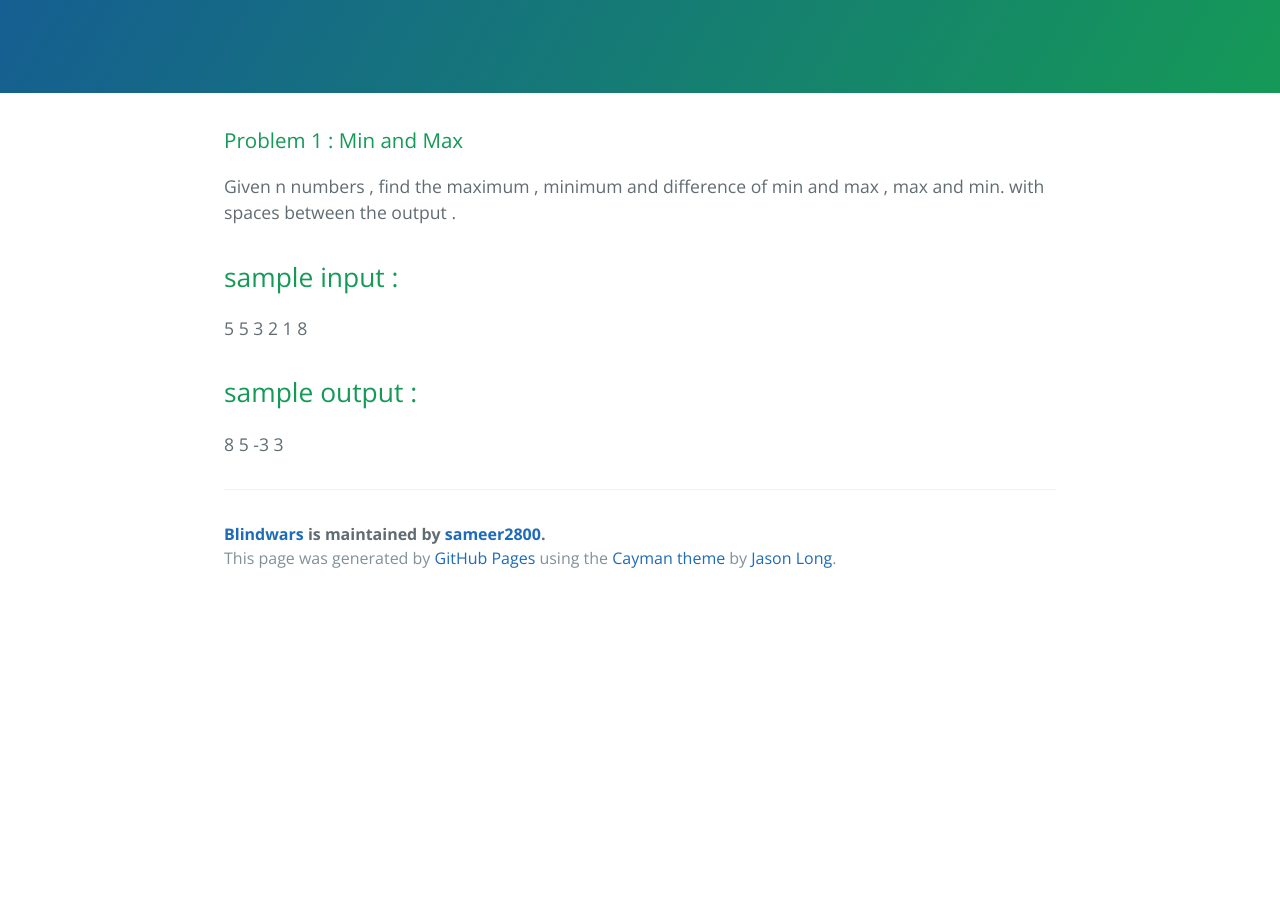
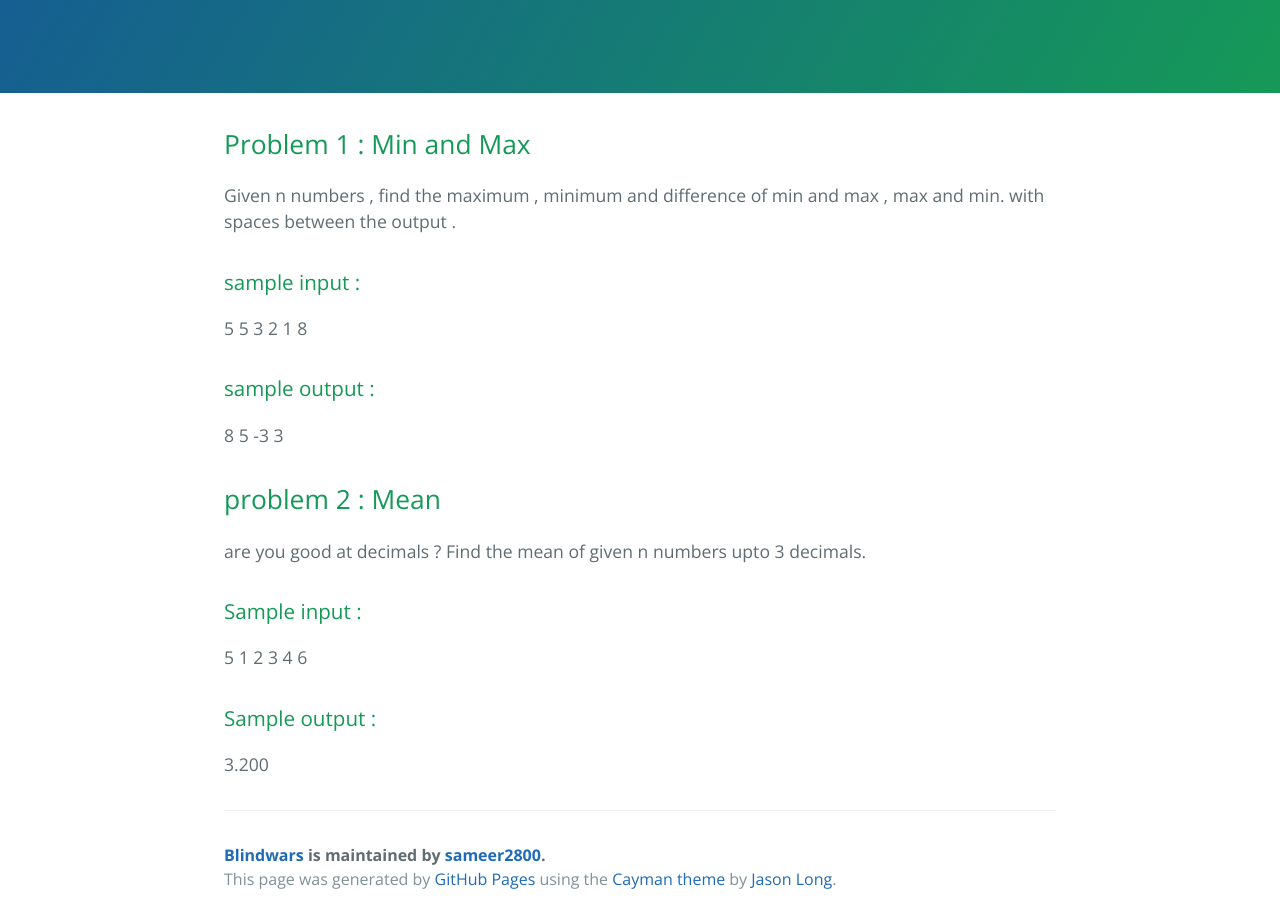
Before and after one commit to sameer2800/blindwars, a plain HTML site: page index.html in a window 1280 px wide. Shown: the part 290-1213 px from the top of the page. Before the commit the page ends 892 px from the top, so only its background shows below. Drawn offline with nearby package versions, Linux system fonts and the light colour scheme.

Commit message:
Create gh-pages branch via GitHub

```diff
--- a/index.html
+++ b/index.html
@@ -19,22 +19,39 @@
     </section>
 
     <section class="main-content">
-      <h3>
-<a id="problem-1--min-and-max" class="anchor" href="#problem-1--min-and-max" aria-hidden="true"><span aria-hidden="true" class="octicon octicon-link"></span></a>Problem 1 : Min and Max</h3>
+      <h2>
+<a id="problem-1--min-and-max" class="anchor" href="#problem-1--min-and-max" aria-hidden="true"><span aria-hidden="true" class="octicon octicon-link"></span></a>Problem 1 : Min and Max</h2>
 
 <p>Given n numbers , find the maximum , minimum and difference of min and max , max and min.
 with spaces between the output .</p>
 
-<h2>
-<a id="sample-input-" class="anchor" href="#sample-input-" aria-hidden="true"><span aria-hidden="true" class="octicon octicon-link"></span></a>sample input :</h2>
+<h3>
+<a id="sample-input-" class="anchor" href="#sample-input-" aria-hidden="true"><span aria-hidden="true" class="octicon octicon-link"></span></a>sample input :</h3>
 
 <p>5
 5 3 2 1 8</p>
 
-<h2>
-<a id="sample-output-" class="anchor" href="#sample-output-" aria-hidden="true"><span aria-hidden="true" class="octicon octicon-link"></span></a>sample output :</h2>
+<h3>
+<a id="sample-output-" class="anchor" href="#sample-output-" aria-hidden="true"><span aria-hidden="true" class="octicon octicon-link"></span></a>sample output :</h3>
 
 <p>8 5 -3 3</p>
+
+<h2>
+<a id="problem-2--mean" class="anchor" href="#problem-2--mean" aria-hidden="true"><span aria-hidden="true" class="octicon octicon-link"></span></a>problem 2 : Mean</h2>
+
+<p>are you good at decimals ?
+Find the mean of given n numbers upto 3 decimals.</p>
+
+<h3>
+<a id="sample-input--1" class="anchor" href="#sample-input--1" aria-hidden="true"><span aria-hidden="true" class="octicon octicon-link"></span></a>Sample input :</h3>
+
+<p>5
+1 2 3 4 6</p>
+
+<h3>
+<a id="sample-output--1" class="anchor" href="#sample-output--1" aria-hidden="true"><span aria-hidden="true" class="octicon octicon-link"></span></a>Sample output :</h3>
+
+<p>3.200</p>
 
       <footer class="site-footer">
         <span class="site-footer-owner"><a href="https://github.com/sameer2800/blindwars">Blindwars</a> is maintained by <a href="https://github.com/sameer2800">sameer2800</a>.</span>
--- a/params.json
+++ b/params.json
@@ -1,6 +1,6 @@
 {
   "name": "Blindwars",
   "tagline": "Aparoksha'16",
-  "body": "### Problem 1 : Min and Max\r\nGiven n numbers , find the maximum , minimum and difference of min and max , max and min.\r\nwith spaces between the output .\r\n\r\n##sample input :\r\n5\r\n5 3 2 1 8\r\n\r\n##sample output :\r\n8 5 -3 3\r\n\r\n\r\n\r\n\r\n",
+  "body": "## Problem 1 : Min and Max\r\nGiven n numbers , find the maximum , minimum and difference of min and max , max and min.\r\nwith spaces between the output .\r\n\r\n###sample input :\r\n5\r\n5 3 2 1 8\r\n\r\n###sample output :\r\n8 5 -3 3\r\n\r\n\r\n## problem 2 : Mean\r\nare you good at decimals ?\r\nFind the mean of given n numbers upto 3 decimals.\r\n\r\n###Sample input :\r\n5\r\n1 2 3 4 6\r\n\r\n###Sample output :\r\n3.200\r\n",
   "note": "Don't delete this file! It's used internally to help with page regeneration."
 }
```
